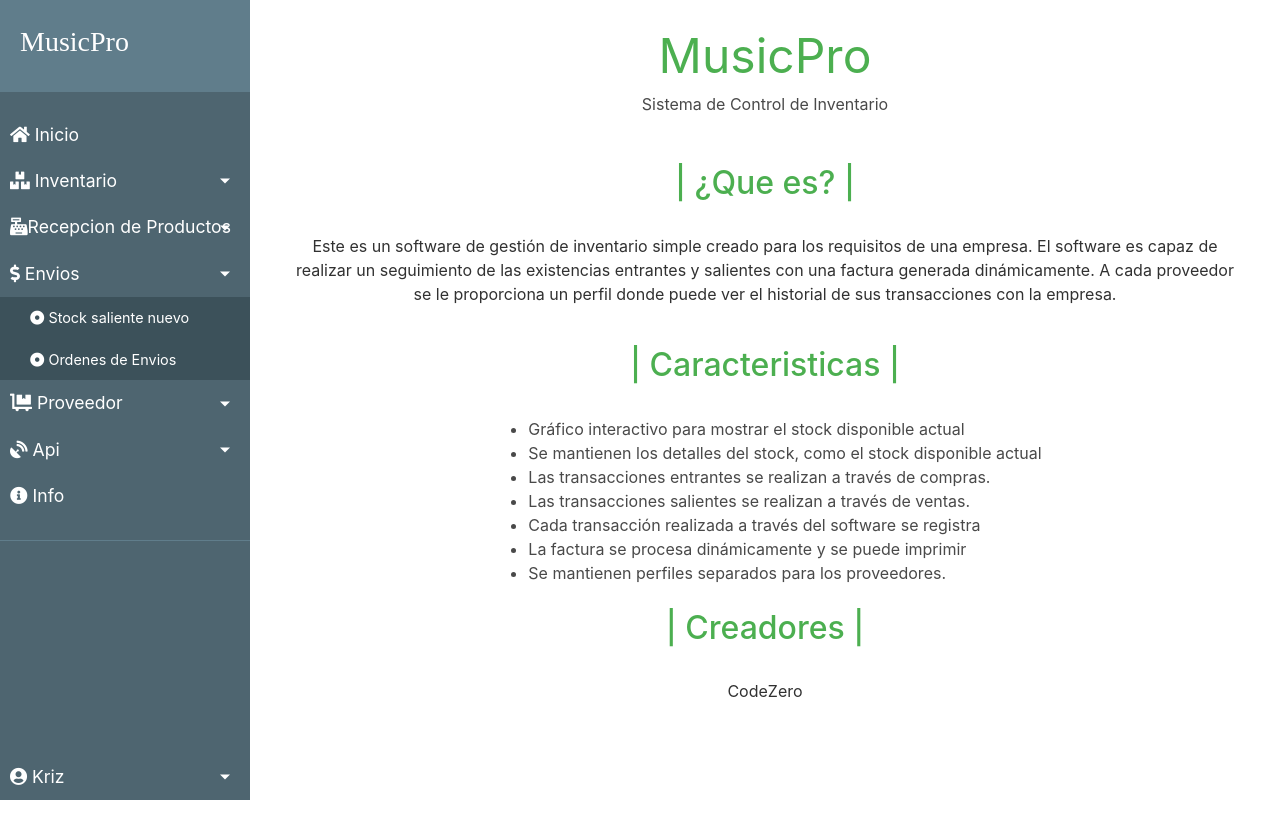
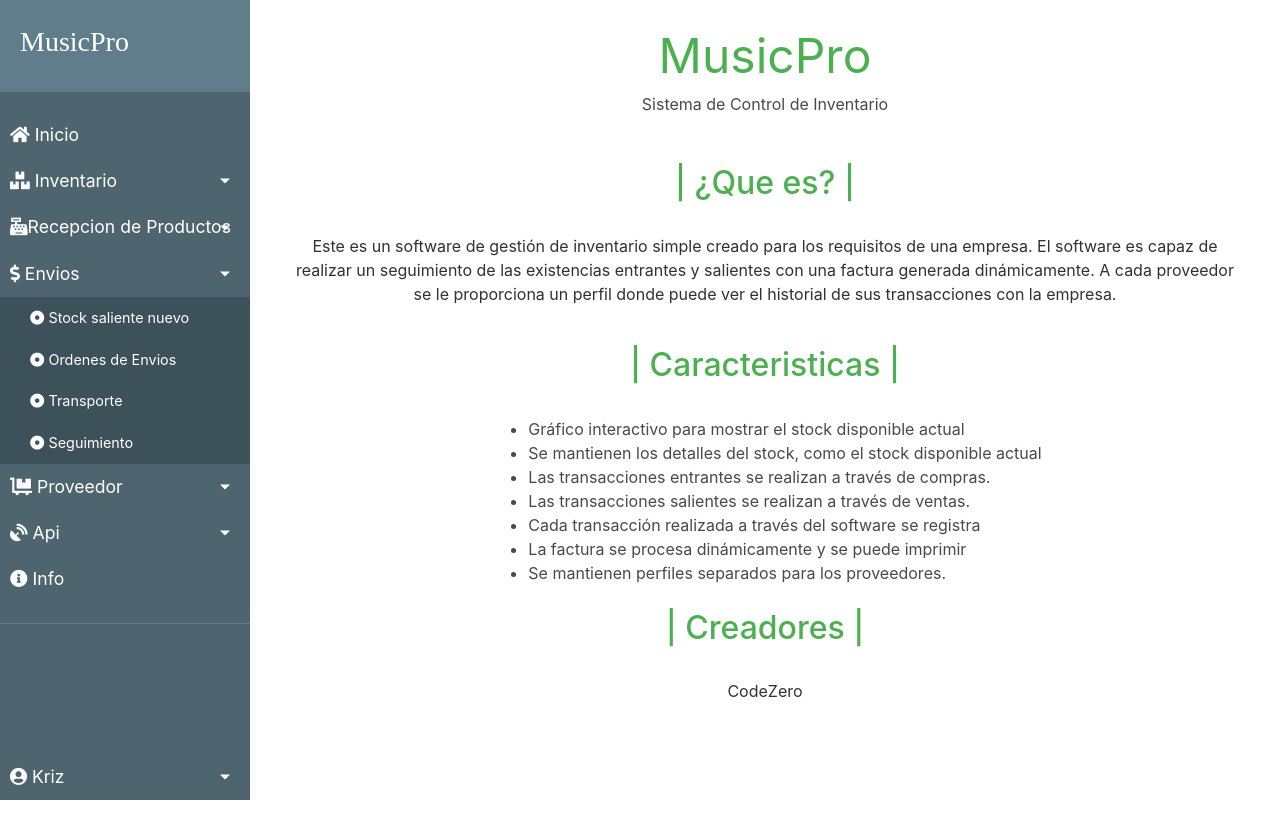
Before and after one commit to KrizXD/MusicProBodega, a Django app: page /about/ in a window 1280 px wide, after a click on "Envios". Run offline with Django 3.2, Linux system fonts and the light colour scheme; a user stored in the database is signed in; some libraries are stand-ins or nearby versions; some web fonts are replaced.

Commit message:
Add files via upload

```diff
--- a/homepage/templates/base.html
+++ b/homepage/templates/base.html
@@ -70,6 +70,8 @@
                     <ul class="collapse list-unstyled" id="saleSubmenu">
                         <li> <a class="sidebar-text sidebar-subitem sidebar-button" href="{% url 'new-sale' %}"><i class="fas fa-dot-circle"></i> Stock saliente nuevo</a> </li>
                         <li> <a class="sidebar-text sidebar-subitem sidebar-button" href="{% url 'sales-list' %}"><i class="fas fa-dot-circle"></i> Ordenes de Envios</a> </li>
+                        <li> <a class="sidebar-text sidebar-subitem sidebar-button" href="{% url 'transporte' %}"><i class="fas fa-dot-circle"></i> Transporte</a> </li>
+                        <li> <a class="sidebar-text sidebar-subitem sidebar-button" href="{% url 'seguimiento' %}"><i class="fas fa-dot-circle"></i> Seguimiento</a> </li>
                     </ul>
                 </li>
                 <li>
--- a/requirements.txt
+++ b/requirements.txt
@@ -7,7 +7,6 @@ django-filter==2.2.0
 django-login-required-middleware==0.4
 django-widget-tweaks==1.4.5
 isort==4.3.21
-faker==18.10.1
 lazy-object-proxy==1.4.3
 mccabe==0.6.1
 pylint==2.4.4
@@ -15,3 +14,6 @@ pytz==2019.3
 six==1.13.0
 sqlparse==0.3.0
 wrapt==1.11.2
+faker==18.10.1
+requests
+djangorestframework
```
Also changed, not shown: db.sqlite3.
